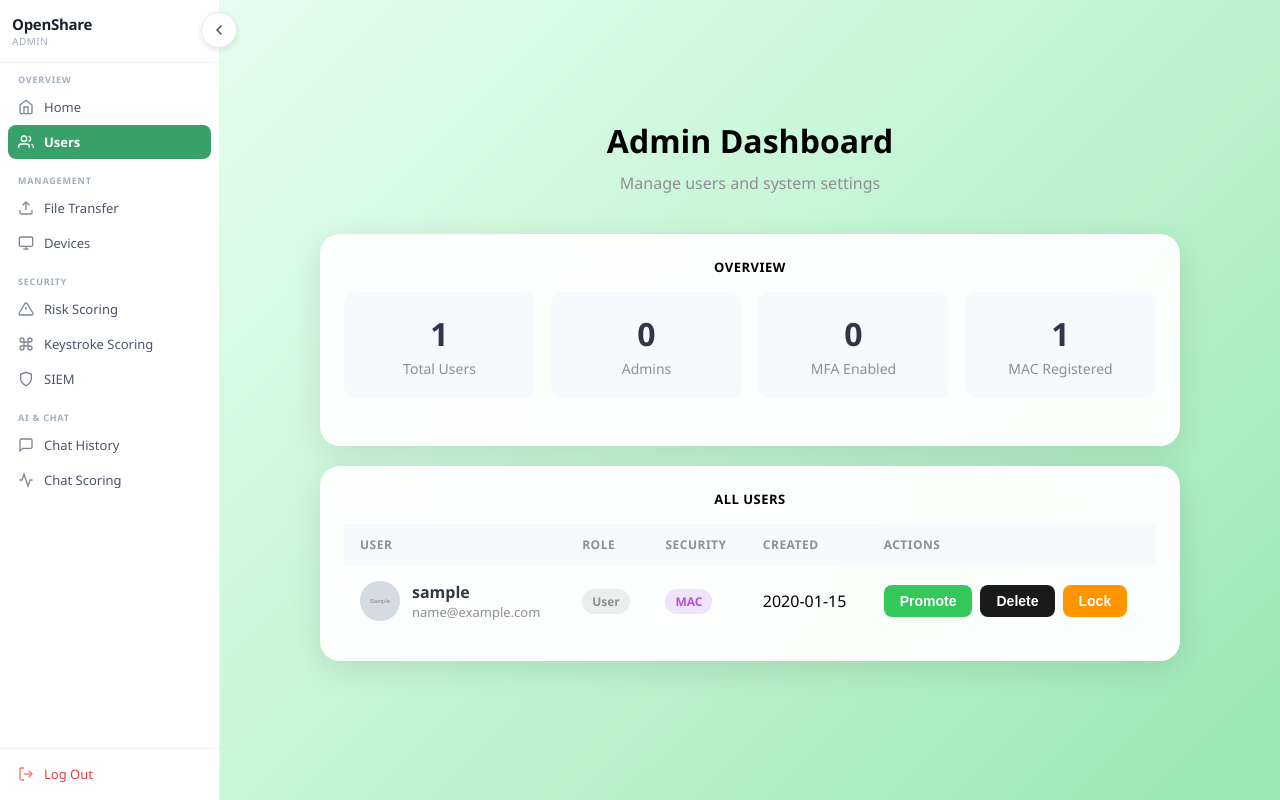
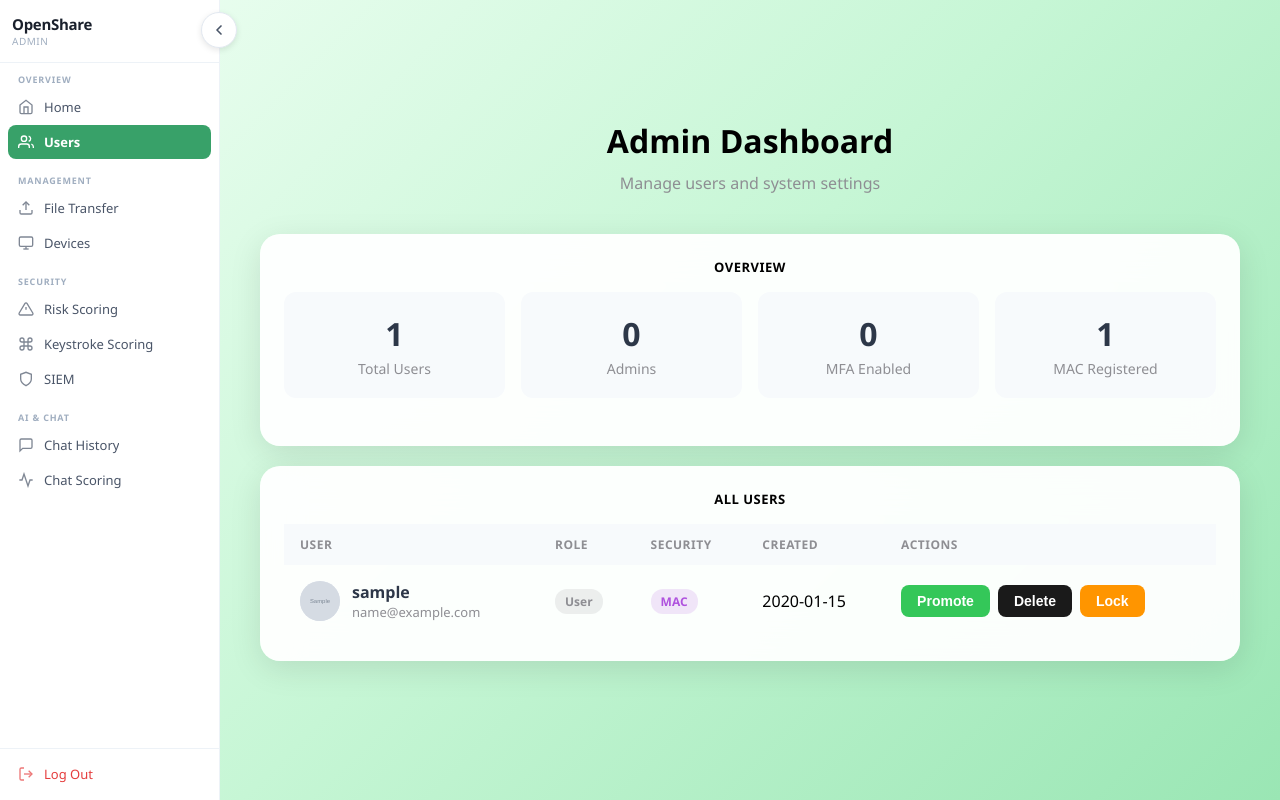
Before and after one commit to kaizez/Openshare, a Flask app: template app/templates/admin_dashboard.html in a window 1280 px wide. Run offline with Flask 3, Linux system fonts and the light colour scheme; the template is opened without the code that fills it: most values are stand-ins (such as "Sample title", 1, 10 or a date in 2020); grey boxes marked "Sample" are stand-in pictures; parts of the project's set-up code (start-up, migrations or seed data) failed here and were passed over; some libraries are stand-ins or nearby versions.

Commit message:
Fix admin layout misalignment caused by base container padding
Override base.html's .container constraints in admin_nav so the
sidebar offset aligns correctly with the viewport edge.

Co-Authored-By: Claude Sonnet 4.6 <noreply@anthropic.com>

```diff
--- a/app/templates/admin_nav.html
+++ b/app/templates/admin_nav.html
@@ -223,16 +223,26 @@
     .sidebar-link.logout-link { color: #e53e3e; }
     .sidebar-link.logout-link:hover { background: rgba(229, 62, 62, 0.08); }
 
+    /* Remove base.html container padding/width constraints for admin layout */
+    body > .container {
+        max-width: 100% !important;
+        padding: 0 !important;
+        width: 100% !important;
+    }
+
     /* Push main content */
     .admin-container {
         margin-left: 220px !important;
         max-width: none !important;
-        padding: 40px 40px !important;
+        padding: 40px !important;
         transition: margin-left 0.2s ease;
+        box-sizing: border-box;
+        width: calc(100% - 220px) !important;
     }
 
     .admin-container.sidebar-collapsed {
         margin-left: 56px !important;
+        width: calc(100% - 56px) !important;
     }
 
     /* Overlay when open on small screens */
@@ -261,10 +271,12 @@
         .admin-container {
             margin-left: 0 !important;
             padding-top: 60px !important;
+            width: 100% !important;
         }
 
         .admin-container.sidebar-collapsed {
             margin-left: 0 !important;
+            width: 100% !important;
         }
 
         .sidebar-overlay.show { display: block; }
```
